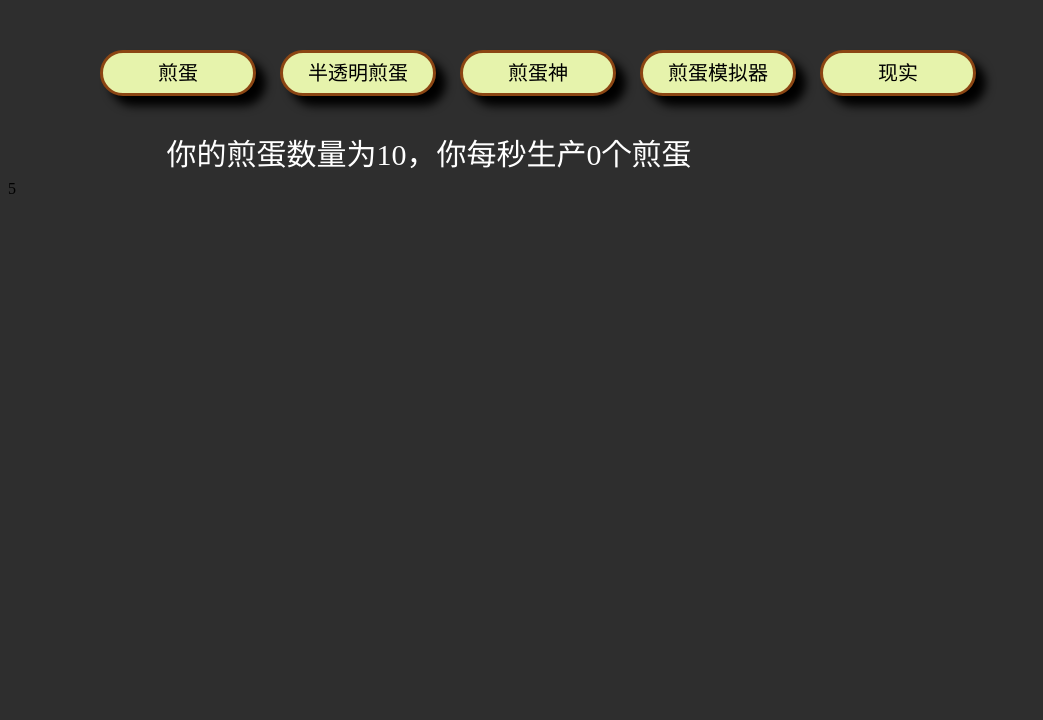
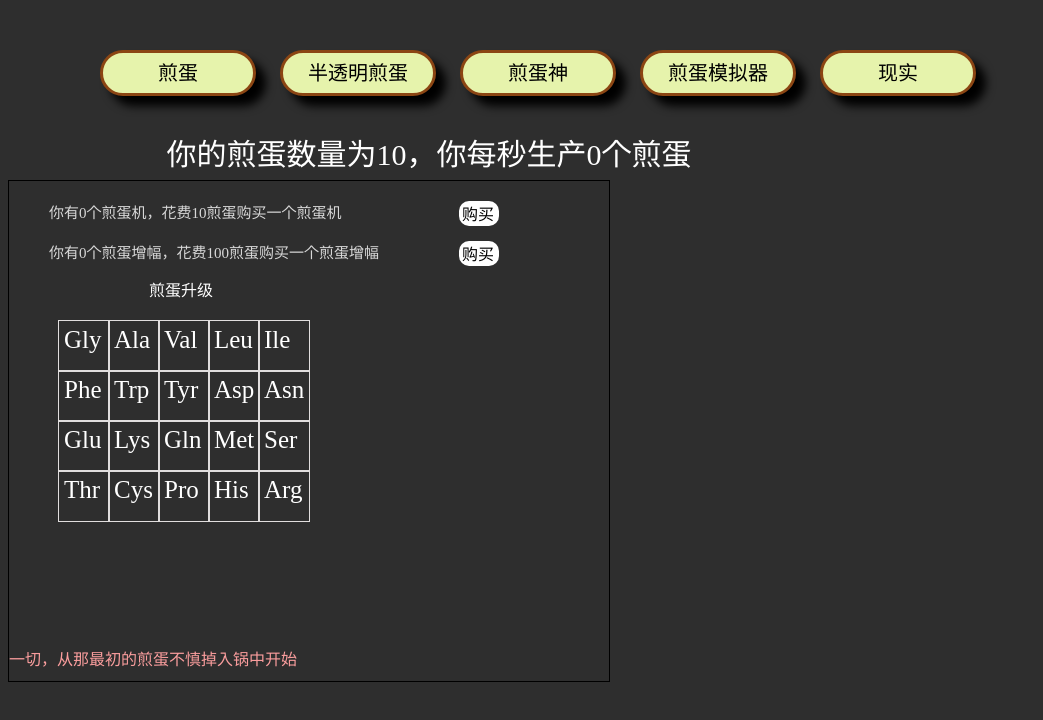
Before and after one commit to ling98755/fry-eggs, a plain HTML site: page index.html in a window 1280 px wide. Both pictures are taken after a click on the element "现实". Shown: the whole page, without its empty margins (0-1043 px from the left). Drawn offline with Linux system fonts and the light colour scheme.

Commit message:
Add files via upload

```diff
--- a/game.js
+++ b/game.js
@@ -445,3 +445,35 @@
 function ene(u) {
   if (egg_enene != 6) egg_enene = u;
 }
+function clean()
+{
+  localStorage.clear();
+  ((egg = 500n),
+    (ept = 0n),
+    (timee = 0n),
+    (eegg = 0n),
+    (up_legg = 2n),
+    (egg_maker = 0n),
+    (legg_maker = 0n),
+    (egg_boost = 0n),
+    (egg_size = 1n),
+    (size_up = 2000n),
+    (egg_up = [0, 0, 0, 0, 0, 0, 0, 0, 0, 0, 0, 0, 0, 0, 0, 0, 0, 0, 0, 0, 0]),
+    (egg_ene = [0, 0, 0, 0, 0]),
+    (egg_enen = [0, 0, 0, 0, 0]),
+    (egg_enene = 0),
+    (mm1 = 0),
+    (mm2 = 0),
+    (reduce_egg_maker = 10000n),
+    (egg_pmm = 0),
+    (egg_upfee = [
+      0,
+      10000n,
+      2000000n,
+      200000000n,
+      10n ** 9n * 5n,
+      10n ** 12n * 5n,
+    ]),
+    (rotate_egg = 0n),
+    (rotate_mile = [0, 0, 0, 0, 0]));
+}
--- a/index.html
+++ b/index.html
@@ -19,7 +19,7 @@
         <div class="flor" style="--i:1" onclick="scene_change(2)"><p class="fp"style="--i:5">半透明煎蛋</p></div>
         <div class="flor" style="--i:2" onclick="scene_change(3)"><p class="fp"style="--i:3">煎蛋神</p></div>
         <div class="flor" style="--i:3" onclick="scene_change(4)"><p class="fp"style="--i:5">煎蛋模拟器</p></div>
-        <div class="flor" style="--i:4" onclick="scene_change(5)"><p class="fp"style="--i:2">现实</p></div>
+        <div class="flor" style="--i:4" onclick="clean()"><p class="fp"style="--i:2">现实</p></div>
     </div>
     <div id="egg_show"></div>
     <div id="scene1" class="scene" style="display: block;">
```
